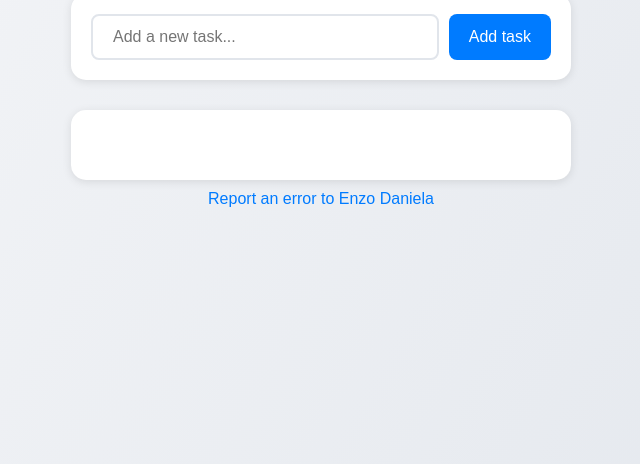
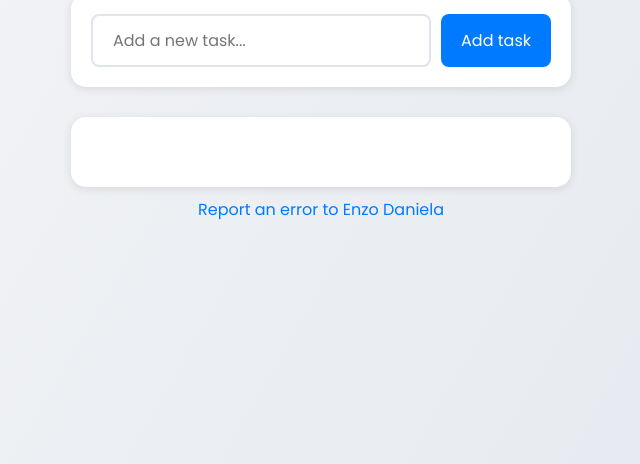
Before and after one commit to EnzoSoti/TodoList, a website: page index.html in a window 1280 px wide. Shown: the part 336-800 px from the top of the page, without its empty margins (319-959 px from the left). Drawn offline with Linux system fonts and the light colour scheme; some packages are replaced by stand-ins of ours; a script that the page names is missing.

Commit message:
modified: make the font poppins

```diff
--- a/404.css
+++ b/404.css
@@ -1,3 +1,11 @@
+@import url('https://fonts.googleapis.com/css2?family=Poppins:ital,wght@0,100;0,200;0,300;0,400;0,500;0,600;0,700;0,800;0,900;1,100;1,200;1,300;1,400;1,500;1,600;1,700;1,800;1,900&display=swap');
+
+* {
+    margin: 0;
+    padding: 0;
+    box-sizing: border-box;
+    font-family: 'Poppins'
+}
 body {
     background-color: #ffcccb;
     display: flex;
--- a/index.css
+++ b/index.css
@@ -1,9 +1,10 @@
-/* Base styles */
+@import url('https://fonts.googleapis.com/css2?family=Poppins:ital,wght@0,100;0,200;0,300;0,400;0,500;0,600;0,700;0,800;0,900;1,100;1,200;1,300;1,400;1,500;1,600;1,700;1,800;1,900&display=swap');
+
 * {
     margin: 0;
     padding: 0;
     box-sizing: border-box;
-    font-family: 'Arial', sans-serif;
+    font-family: 'Poppins', sans-serif;
 }
 
 body {
@@ -21,7 +22,7 @@ a {
 }
 
 h1 {
-    font-family: 'Arial', Helvetica, sans-serif;
+    font-family: 'Poppins', sans-serif;
     text-align: center;
     margin-top: 20px;
     font-size: clamp(24px, 5vw, 36px);
@@ -41,8 +42,6 @@ h1 {
     min-height: 100vh;
     padding: 20px;
     width: 100%;
-    max-width: 1200px;
-    margin: 0 auto;
 }
 
 .input-group {
--- a/index.js
+++ b/index.js
@@ -4,7 +4,6 @@ const taskList = document.querySelector('.task-list');
 
 // function to add task to the list and create delete button
 function addTask() {
-
     // check if task input is empty
     if(taskInput.value === '') {
         Swal.fire({
```
